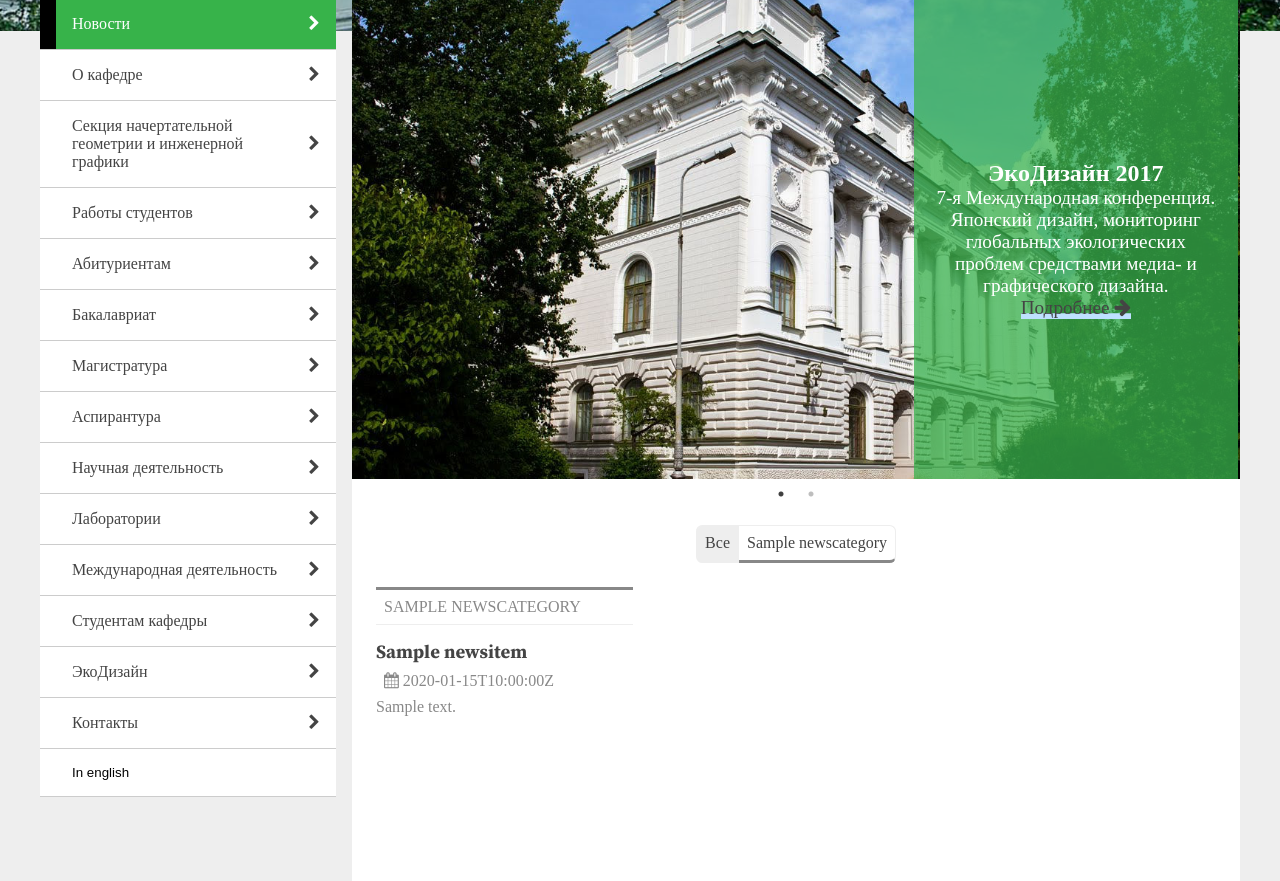
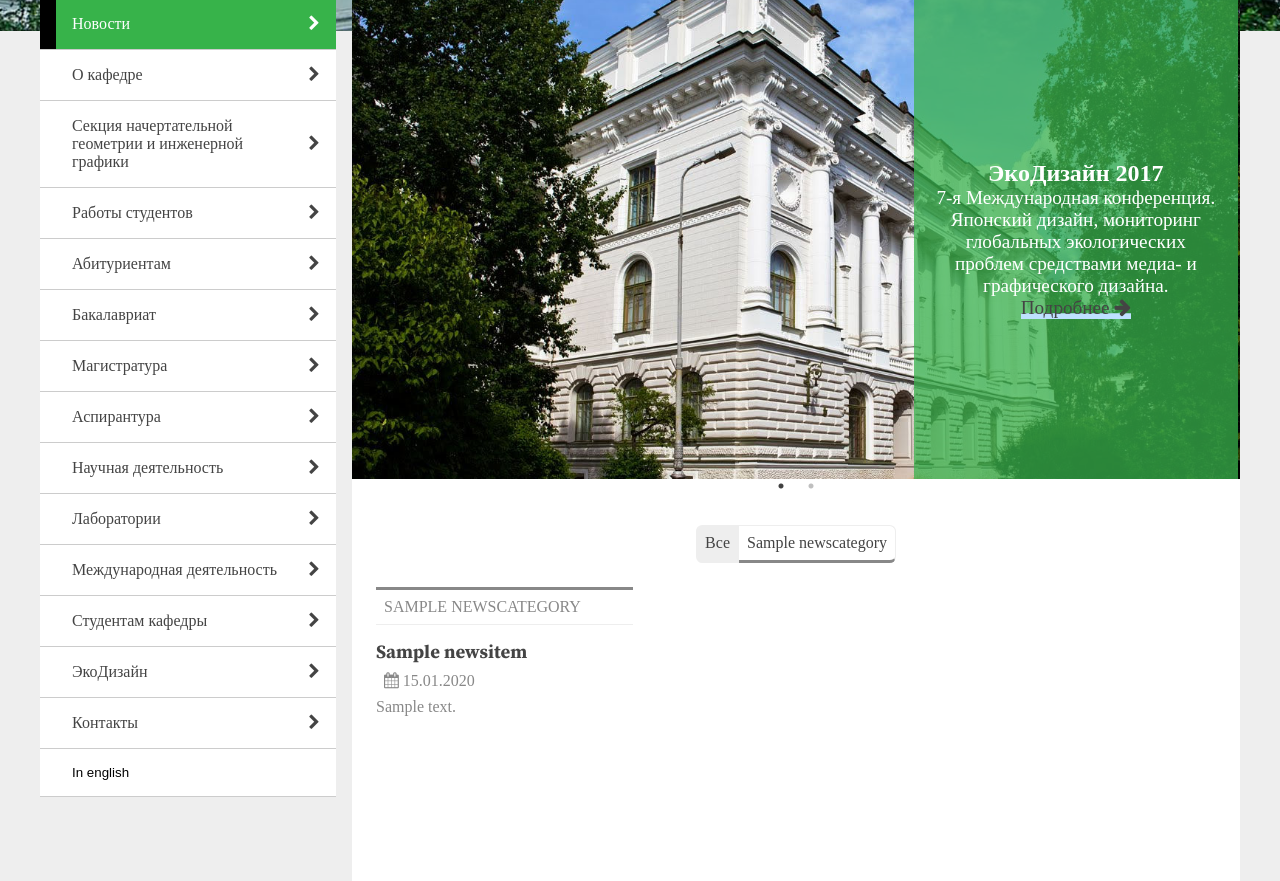
Before and after one commit to alexmitroff/egd_prj, a Django app: page /ru/ in a window 1280 px wide. Shown: the part 492-1373 px from the top of the page. Run offline with Django 3.2, Linux system fonts and the light colour scheme; tables that the repository leaves empty hold one stand-in row (values such as "Sample post"); parts of the project's set-up code (start-up, migrations or seed data) failed here and were passed over; some web fonts are replaced.

Commit message:
fixed time in news, and tried some work arounds in lists

```diff
--- a/design_app/views.py
+++ b/design_app/views.py
@@ -22,6 +22,9 @@ def news(request):
     var = {'categories':categories}
     return render(request, template, var)
 
+def fix_date(d):
+    return d.strftime('%d.%m.%Y')
+
 def feed(request):
     l = request.LANGUAGE_CODE
     if 'category' in request.GET:
@@ -31,11 +34,11 @@ def feed(request):
         news = NewsItem.objects.filter(publish=True)
 
     if l == 'ru':
-        data = [{'date':item.created,'color':item.category.color,
+        data = [{'date':fix_date(item.created),'color':item.category.color,
             'category':item.category.name_ru,'title': item.title_ru,
             'short': item.content_ru} for item in news]
     else:
-        data = [{'date':item.created,'color':item.category.color,
+        data = [{'date':fix_date(item.created),'color':item.category.color,
             'category':item.category.name_en,'title': item.title_en,
             'short': item.content_en} for item in news]
 
--- a/static/css/igd.css
+++ b/static/css/igd.css
@@ -452,6 +452,10 @@ a.btn-white:hover {
   .content ol li:before {
     content: counters(item,".") ". ";
     counter-increment: item; }
+.content h4 {
+  margin: 1.5rem 0 1rem 0; }
+.content ul li {
+  padding-bottom: .5rem; }
 
 .root-list > li {
   margin-bottom: 1rem;
--- a/static/scss/igd.scss
+++ b/static/scss/igd.scss
@@ -613,6 +613,7 @@ $bropborder: .2rem solid #ccc;
     ol{
         padding:1rem 0;
         counter-reset: item;
+
         li{
             display: block;
             ol{
@@ -622,7 +623,17 @@ $bropborder: .2rem solid #ccc;
 
         li:before{
             content: counters(item, ".") ". ";
-            counter-increment: item
+            counter-increment: item;
+        }
+    }
+
+    h4{
+        margin:1.5rem 0 1rem 0;
+    }
+
+    ul{
+        li{
+            padding-bottom:.5rem;
         }
     }
 }
```
